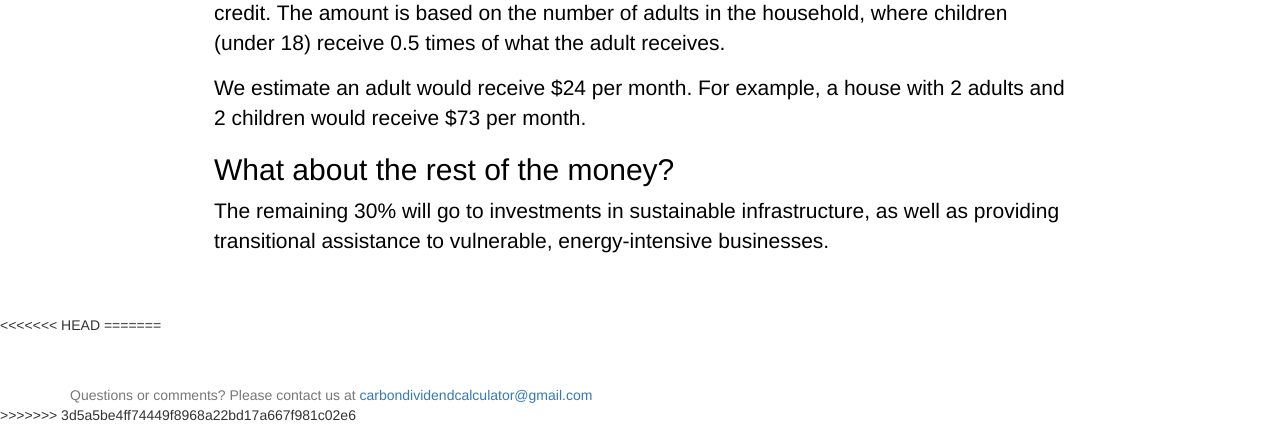
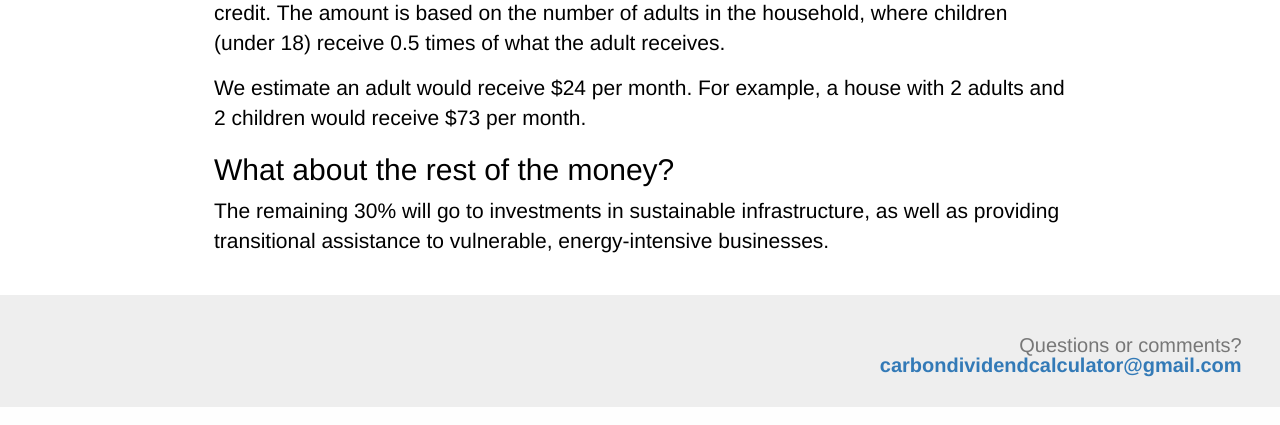
Before and after one commit to lujonathanh/njcdc, a Django app: page /calc/about_policy/ in a window 1280 px wide. Shown: the part 874-1299 px from the top of the page. Run offline with Django 3.2, Linux system fonts and the light colour scheme; some libraries are stand-ins or nearby versions.

Commit message:
added footer

```diff
--- a/calc/templates/calc/base.html
+++ b/calc/templates/calc/base.html
@@ -21,6 +21,13 @@
   margin-top: 50px;
   padding-top: 0px;
   padding-bottom: 0px;
+}
+
+.gray {
+  background-color:#eeeeee;
+  padding-right: 3%;
+  padding-bottom: 1%;
+  text-align:right;
 }
 .left {
   float: left;
@@ -146,49 +153,6 @@
   color: white;
 }
 
-/*.slidecontainer {
-  margin: auto;
-  width: 75%;
-}
-
-.sticky {
-  position: fixed;
-  top: 0;
-  width: 50%;
-  <!--margin: auto;-->
-}
-
-.slider {
-  -webkit-appearance: none;
-  width: 100%;
-  height: 25px;
-  background: #d3d3d3;
-  outline: none;
-  opacity: 0.7;
-  -webkit-transition: .2s;
-  transition: opacity .2s;
-}
-
-.slider:hover {
-  opacity: 1;
-}
-
-.slider::-webkit-slider-thumb {
-  -webkit-appearance: none;
-  appearance: none;
-  width: 25px;
-  height: 25px;
-  background: #4CAF50;
-  cursor: pointer;
-}
-
-.slider::-moz-range-thumb {
-  width: 25px;
-  height: 25px;
-  background: #4CAF50;
-  cursor: pointer;
-}
-*/
 .table {
   border-radius: 5px;
   width: 50%;
@@ -196,6 +160,22 @@
   float: none;
 }
 
+html {
+  position: relative;
+  min-height: 100%;
+}
+body {
+  margin-bottom: 20px; /* Margin bottom by footer height */
+}
+.footer {
+  position: absolute;
+  bottom: 0;
+  width: 100%;
+  height: 20px; /* Set the fixed height of the footer here */
+  line-height: 20px; /* Vertically center the text there */
+  background-color: #f5f5f5;
+  font-size:20px;
+}
 </style>
 
 <body>
@@ -209,19 +189,20 @@
 
 <div id="content">
 
-<!--<ul{% if message.tags %} class="{{ message.tags }}"{% endif %}>-->
-<!--<li>{{ message|safe }}</li></ul>-->
 {% block content %}
-            {% endblock %}
+{% endblock %}
+
 </div>
 
-<<<<<<< HEAD
-=======
+
 <footer class="footer">
-      <div class="container">
-        <span class="text-muted">Questions or comments? Please contact us at <a href="mailto:carbondividendcalculator@gmail.com">carbondividendcalculator@gmail.com</a></span>
-      </div>
-    </footer>
->>>>>>> 3d5a5be4ff74449f8968a22bd17a667f981c02e6
+    <div class=" gray">
+      <br>
+      <br>
+        <span class="text-muted">Questions or comments? <br><a href="mailto:carbondividendcalculator@gmail.com"><b>carbondividendcalculator@gmail.com</b></a></span>
+        <br>
+        <br>
+    </div>
+</footer>
 </body>
 </html>
```
